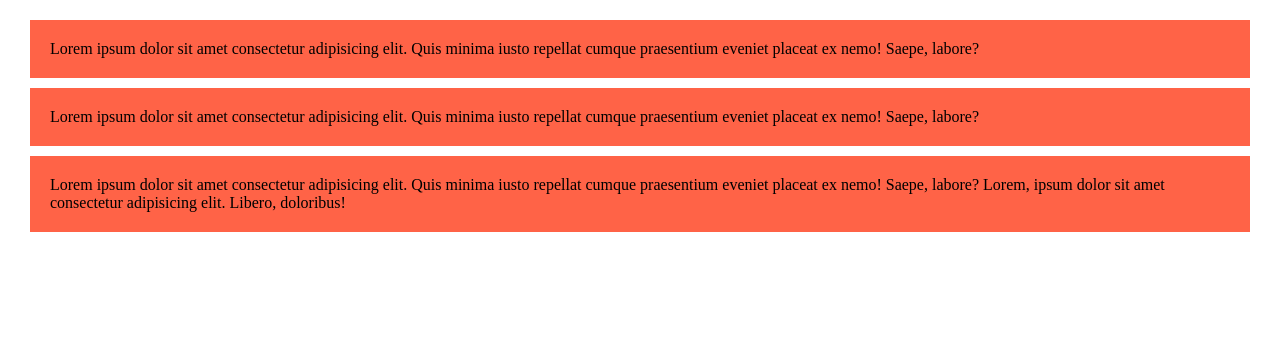
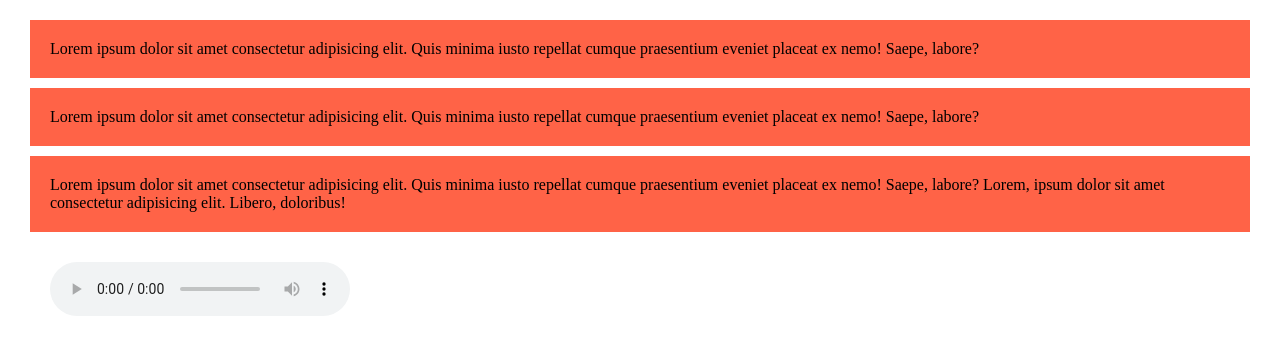
Before and after one commit to preetidipto/my-first-github-repo, a plain HTML site: page index.html in a window 1280 px wide. Drawn offline with Linux system fonts and the light colour scheme.

Commit message:
audio added

```diff
--- a/index.html
+++ b/index.html
@@ -16,5 +16,8 @@
     <div>
         <p>Lorem ipsum dolor sit amet consectetur adipisicing elit. Quis minima iusto repellat cumque praesentium eveniet placeat ex nemo! Saepe, labore? Lorem, ipsum dolor sit amet consectetur adipisicing elit. Libero, doloribus!</p>
     </div>
+    <div class="audio">
+        <audio controls src="asset/bangladesh.mp3"></audio>
+    </div>
 </body>
 </html>
--- a/styles/style.css
+++ b/styles/style.css
@@ -5,3 +5,6 @@ div{
     background-color: tomato;
     padding: 10px;
 }
+.audio{
+    background-color: white;
+}
```
Also changed, not shown: html5.html (added, +11 -0 lines), 1 other file.
